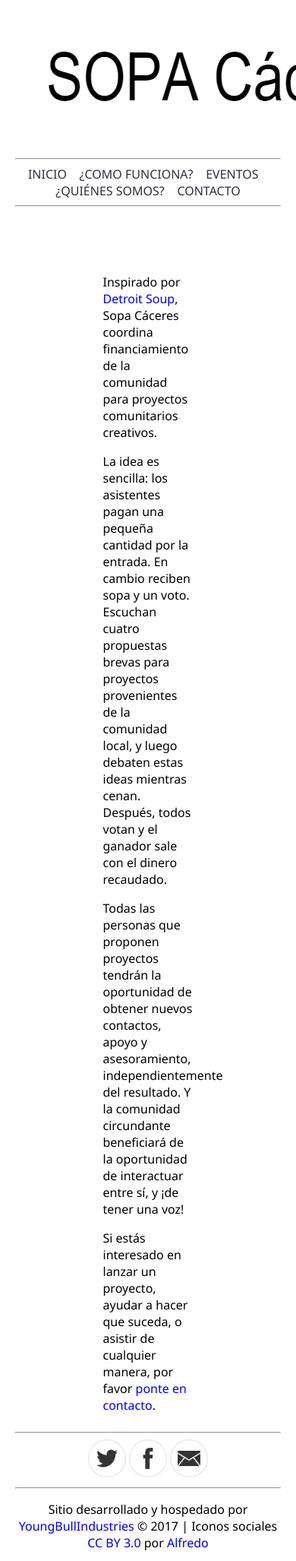
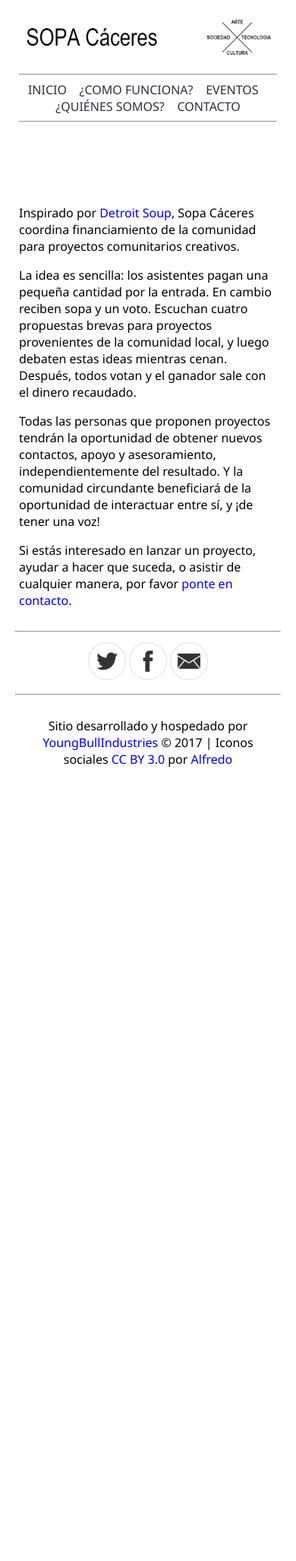
Before and after one commit to jamiebull1/sopa-cc, a Flask app: page / in a window 390 px wide; the page is wider, and only the part inside the window is pictured. Shown: that part at 76% size. After the commit the page ends 1009 px from the top of that part, so only its background shows below. Run offline with Flask 2, Linux system fonts and the light colour scheme.

Commit message:
Mobile first responsive layout

```diff
--- a/static/css/style.css
+++ b/static/css/style.css
@@ -1,3 +1,49 @@
+* {
+    box-sizing: border-box;
+}
+/* For mobile phones: */
+[class*="col-"] {
+    width: 100%;
+    float: left;
+    padding: 5px;
+/*    border: 1px solid red;
+}
+@media only screen and (min-width: 600px) {
+    /* For tablets: */
+    .col-m-1 {width: 8.33%;}
+    .col-m-2 {width: 16.66%;}
+    .col-m-3 {width: 25%;}
+    .col-m-4 {width: 33.33%;}
+    .col-m-5 {width: 41.66%;}
+    .col-m-6 {width: 50%;}
+    .col-m-7 {width: 58.33%;}
+    .col-m-8 {width: 66.66%;}
+    .col-m-9 {width: 75%;}
+    .col-m-10 {width: 83.33%;}
+    .col-m-11 {width: 91.66%;}
+    .col-m-12 {width: 100%;}
+}
+@media only screen and (min-width: 768px) {
+    /* For desktop: */
+    .col-1 {width: 8.33%;}
+    .col-2 {width: 16.66%;}
+    .col-3 {width: 25%;}
+    .col-4 {width: 33.33%;}
+    .col-5 {width: 41.66%;}
+    .col-6 {width: 50%;}
+    .col-7 {width: 58.33%;}
+    .col-8 {width: 66.66%;}
+    .col-9 {width: 75%;}
+    .col-10 {width: 83.33%;}
+    .col-11 {width: 91.66%;}
+    .col-12 {width: 100%;}
+}
+.row::after {
+    content: "";
+    clear: both;
+    display: table;
+}
+
 html, body {
   height: 100%;
   margin: 10px;
@@ -7,17 +53,14 @@ html, body {
 	text-transform: uppercase;
     padding-bottom: 20px;
 }
-.column-center {
-	width: 34%;
-	margin-left: 33%;
-	position: relative;
-}
 .centred-links {
 	text-align: center;
 }
 .header img {
 	display: block;
     margin: auto;
+	height: auto;
+	max-width: 100%;
 }
 body {
     font-family: "Segoe UI",Arial,sans-serif;
@@ -25,13 +68,6 @@ body {
 .footer {
 	height: 160px;
 	text-align: center;
-}
-.push {
-	height: 160px;
-}
-.page {
-	min-height: 100%;
-	margin-bottom: -160px;
 }
 .social-icon {
 	display: inline;
--- a/templates/footer.html
+++ b/templates/footer.html
@@ -1,7 +1,7 @@
-<div class="push"></div>
-</div>
+<div class="footer">
 	<hr>
-<div class="footer">
+	<div class="row">
+		<div class="col-12">
 			<div class="social">
 			  	<li class="social-icon">
 		            <a href="https://twitter.com/sopa_cc"><img src="{{ url_for('static', filename='img/social-icons/twitter.png') }}" height=50px></a>
@@ -13,6 +13,12 @@
 		            <a href="mailto:jamiebull1+sopacc@gmail.com"><img src="{{ url_for('static', filename='img/social-icons/email.png') }}" height=50px></a>
 				</li>
 			</div>
+		</div>
+	</div>
 	<hr>
+	<div class="row">
+		<div class="col-12">
 			<p>Sitio desarrollado y hospedado por <a href="http://youngbullindustries.com/">YoungBullIndustries</a> © 2017 | Iconos sociales <a href="https://creativecommons.org/licenses/by/3.0/">CC BY 3.0</a> por <a href="https://www.alfredocreates.com/">Alfredo</a>
 		</div>
+	</div>
+</div>
--- a/templates/layout.html
+++ b/templates/layout.html
@@ -1,16 +1,28 @@
 <!doctype html>
 <title>Sopa CC</title>
 <meta http-equiv="Content-Type" content="text/html; charset=utf-8">
+<meta name="viewport" content="width=device-width, initial-scale=1">
 <link rel="shortcut icon" href="{{ url_for('static', filename='favicon.ico') }}">
 <link rel=stylesheet type=text/css href="{{ url_for('static', filename='css/style.css') }}">
+
 	<div class="page">
 	{% block header %}
 		<div class="header">
 			<a href="/"><img src="{{ url_for('static', filename='img/header.png') }}"></a>
 		</div>
 	{% endblock %}
+	<div class="row">
+		<div class="col-12">
 			{% include "navbar.html" %}
+		</div>
+	</div>
+	<div class="row">
+		<div class="col-4"></div>
+		<div class="col-4">
 			<div class="page-inside">
 			  {% block body %}{% endblock %}
 			</div>
+		</div>
+	</div>
+</div>
 {% include "footer.html" %}
```
Also changed, not shown: templates/index.html (line endings or trailing spaces). Lines whose indentation alone changed are shown as unchanged.
